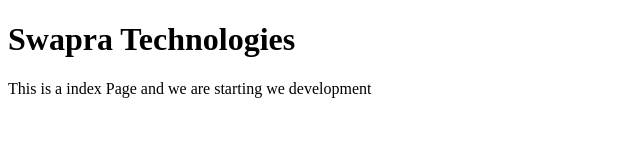
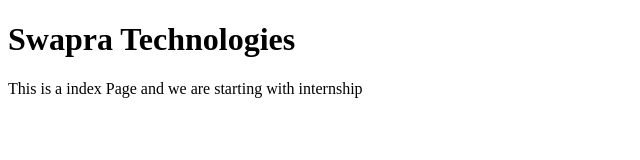
Before and after one commit to atharvajoshi1007/SwapraTech, a plain HTML site: page Swapra/website/index.html in a window 1280 px wide. Shown: the full height of the page, 0-640 px from the left. Drawn offline with Linux system fonts and the light colour scheme.

Commit message:
Third Commit

```diff
--- a/Swapra/website/index.html
+++ b/Swapra/website/index.html
@@ -6,7 +6,7 @@
 <body>
 
 <h1>Swapra Technologies</h1>
-<p>This is a index Page and we are starting we development</p>
+<p>This is a index Page and we are starting with internship</p>
 
 </body>
 </html>
```
